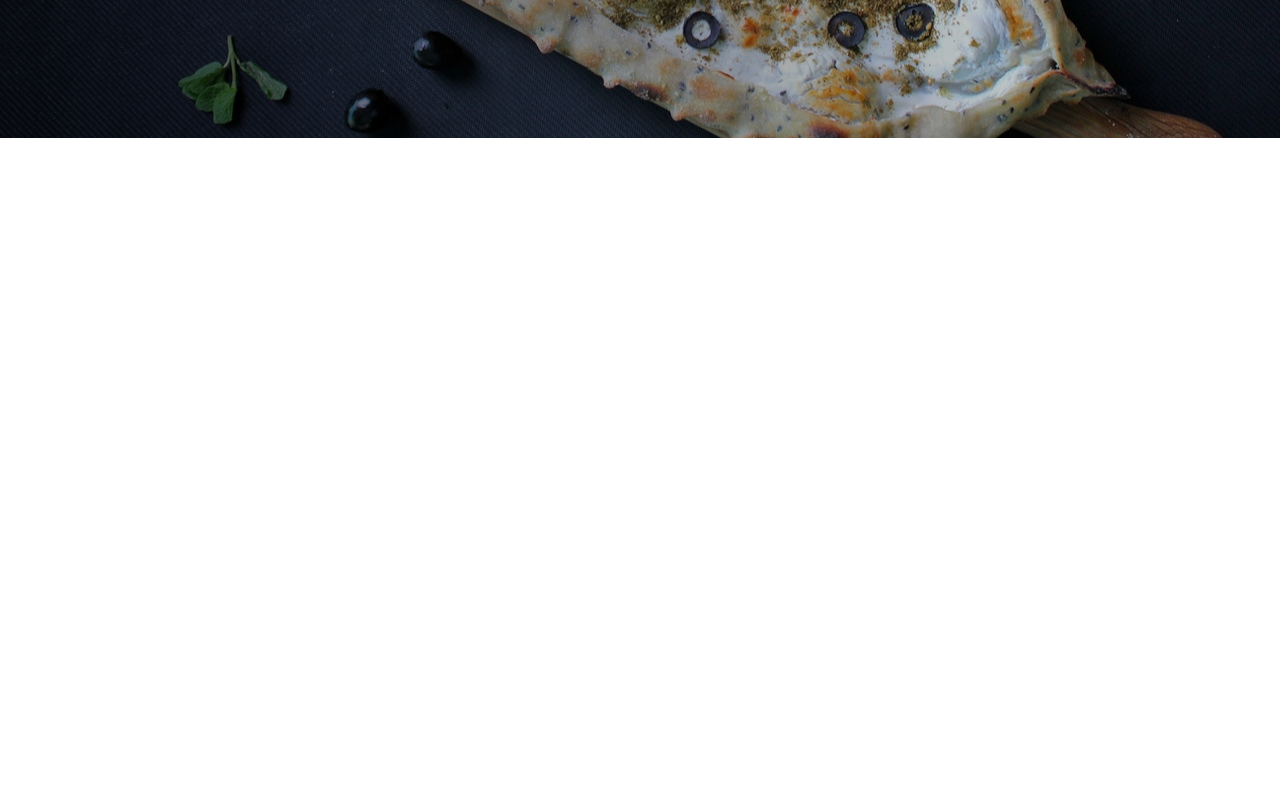
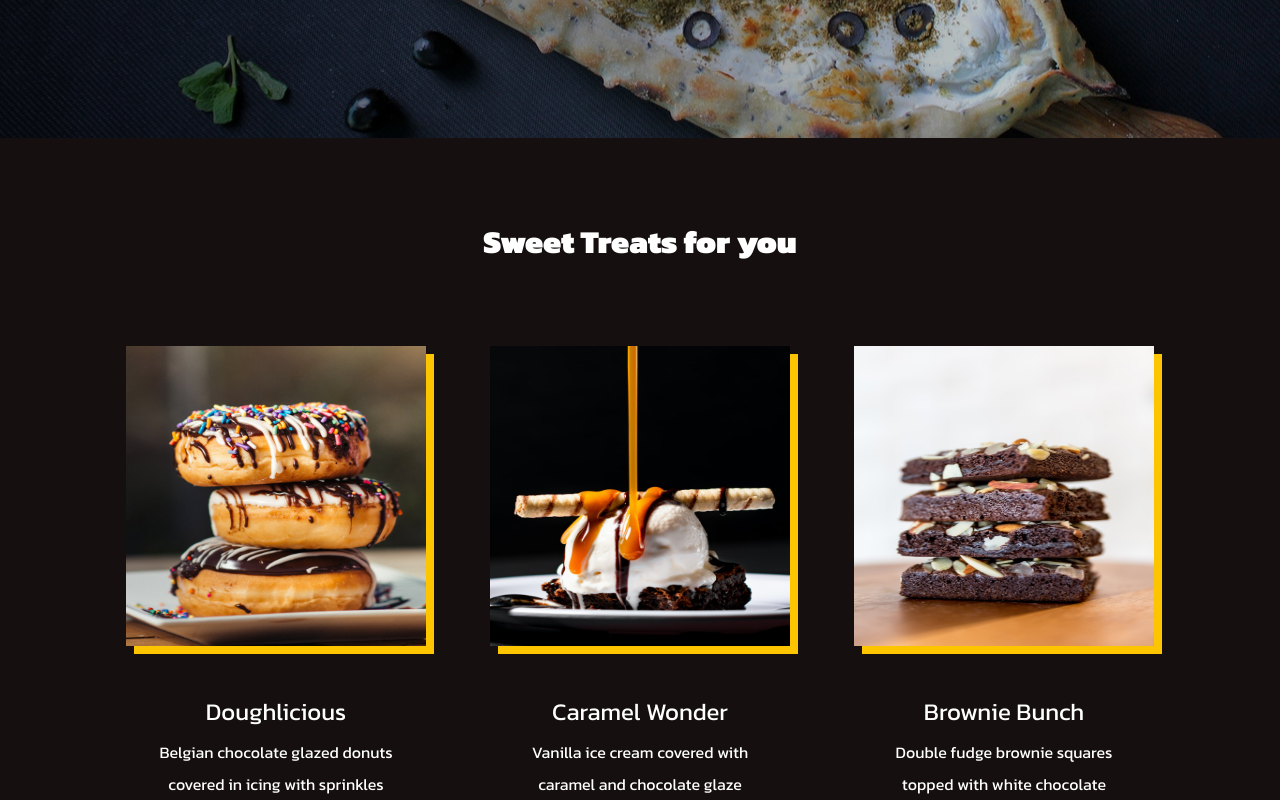
Before and after one commit to dvimukthi/pizza-website, a React (Create React App) app: page / in a window 1280 px wide. Shown: the part 2120-2920 px from the top of the page. Before the commit the page ends 2258 px from the top, so only its background shows below. Built offline with nearby package versions, Linux system fonts and the light colour scheme.

Commit message:
import app.js to productDataTwo

```diff
--- a/src/App.js
+++ b/src/App.js
@@ -3,7 +3,7 @@ import { BrowserRouter as Router } from "react-router-dom";
 import Hero from "./Components/Hero";
 import { GlobalStyle } from "./globalStyles";
 import Products from "./Components/Products";
-import { productData } from "./Components/Products/data";
+import { productData, productDataTwo } from "./Components/Products/data";
 import Feature from "./Components/Feature";
 
 function App() {
@@ -13,6 +13,7 @@ function App() {
       <Hero />
       <Products heading="Choose your favorite" data={productData} />
       <Feature />
+      <Products heading="Sweet Treats for you" data={productDataTwo} />
     </Router>
   );
 }
```
